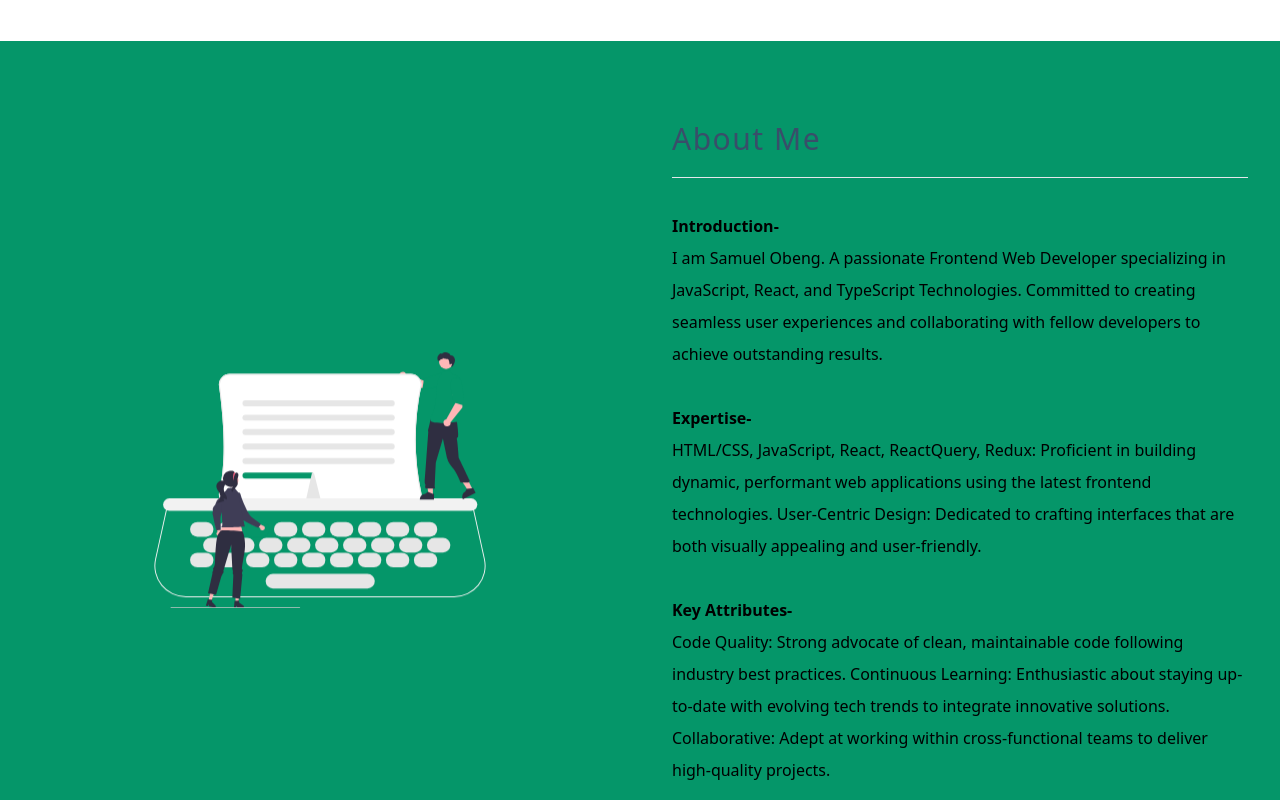
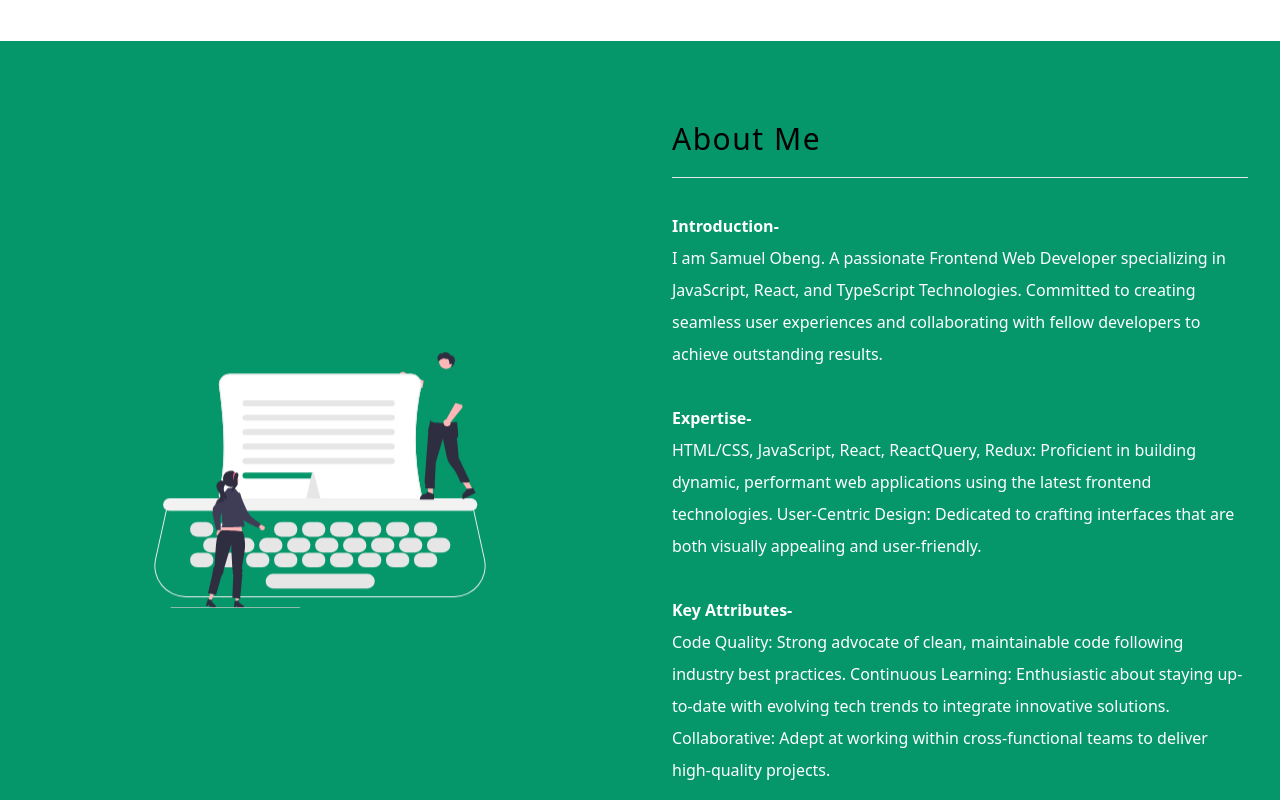
Before and after one commit to samobeng14Dev/dev-portfolio, a React (Vite) app: page / in a window 1280 px wide. Shown: the part 1160-1960 px from the top of the page. Built offline with nearby package versions, Linux system fonts and the light colour scheme.

Commit message:
changed about p text to white

```diff
--- a/src/components/About.jsx
+++ b/src/components/About.jsx
@@ -14,21 +14,21 @@ const About = () => {
 				<article>
 					<SectionTitle text='About Me' />
 
-					<p className='text-black mt-8 leading-loose'>
+					<p className='text-white mt-8 leading-loose'>
 						<span className='font-bold'>Introduction-</span> <br />I am Samuel
 						Obeng. A passionate Frontend Web Developer specializing in
 						JavaScript, React, and TypeScript Technologies. Committed to
 						creating seamless user experiences and collaborating with fellow
 						developers to achieve outstanding results.
 					</p>
-					<p className='text-black mt-8 leading-loose'>
+					<p className='text-white mt-8 leading-loose'>
 						<span className='font-bold'>Expertise-</span> <br />
 						HTML/CSS, JavaScript, React, ReactQuery, Redux: Proficient in
 						building dynamic, performant web applications using the latest
 						frontend technologies. User-Centric Design: Dedicated to crafting
 						interfaces that are both visually appealing and user-friendly.
 					</p>
-					<p className='text-black mt-8 leading-loose'>
+					<p className='text-white mt-8 leading-loose'>
 						<span className='font-bold'>Key Attributes-</span> <br />
 						Code Quality: Strong advocate of clean, maintainable code following
 						industry best practices. Continuous Learning: Enthusiastic about
--- a/src/components/SectionTitle.jsx
+++ b/src/components/SectionTitle.jsx
@@ -1,7 +1,9 @@
 const SectionTitle = ({ text }) => {
 	return (
 		<div className='border-b border-gray-200 pb-5'>
-			<h2 className='text-3xl font-medium tracking-wider capitalize'>{text}</h2>
+			<h2 className='text-3xl text-black font-medium tracking-wider capitalize'>
+				{text}
+			</h2>
 		</div>
 	);
 };
```
